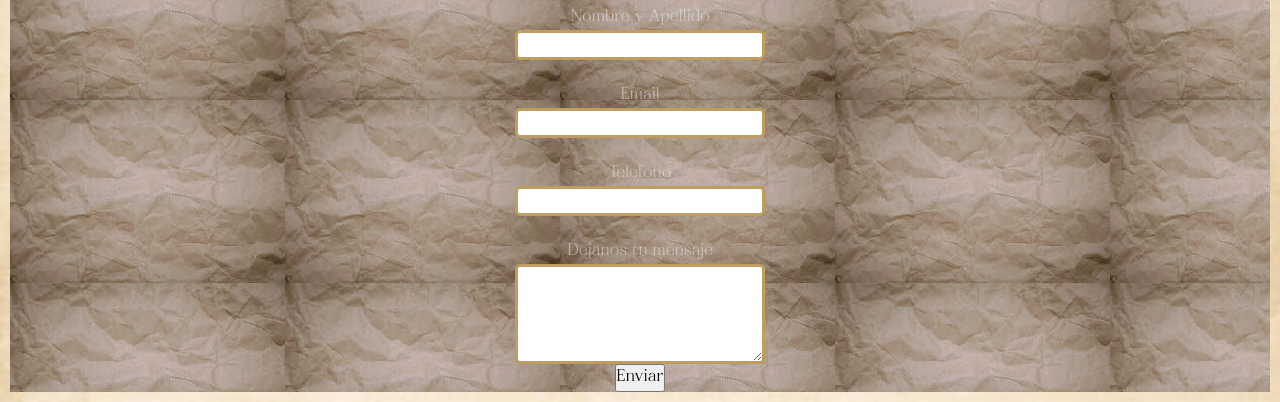
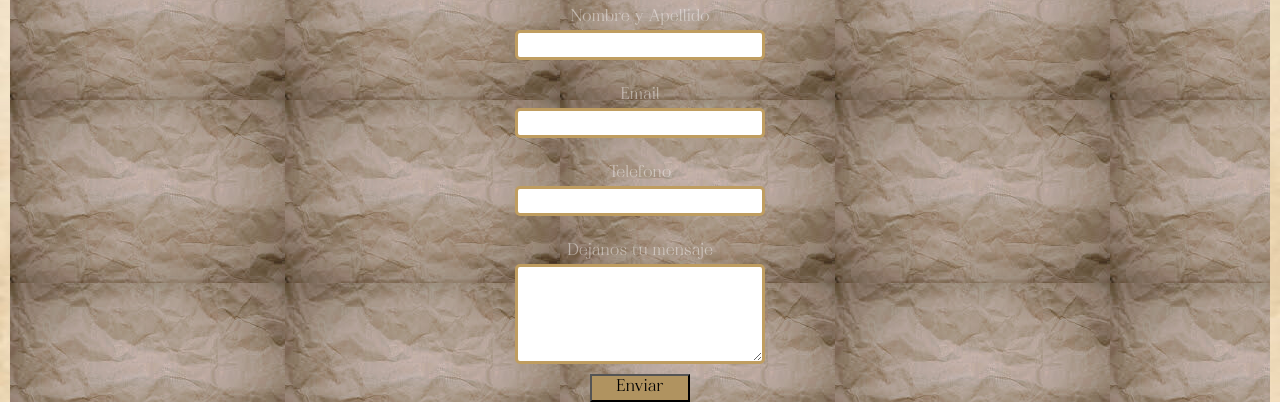
Before and after one commit to baltarodriguezz/PF-Rodriguez, a plain HTML site: page pages/contacto.html in a window 1280 px wide. Shown: the part 424-826 px from the top of the page. Drawn offline with nearby package versions, Linux system fonts and the light colour scheme.

Commit message:
pequeños cambios

```diff
--- a/css/styles.css
+++ b/css/styles.css
@@ -293,3 +293,8 @@ footer hr{
     height: 180px;
     border-radius: 10px;
 }
+.botonss{
+    background-color:#b09360;
+    margin: 10px;
+    width: 100px;
+}
```
Also changed, not shown: pages/contacto.html (+1 -0 lines), pages/menu.html (+3 -3 lines).
